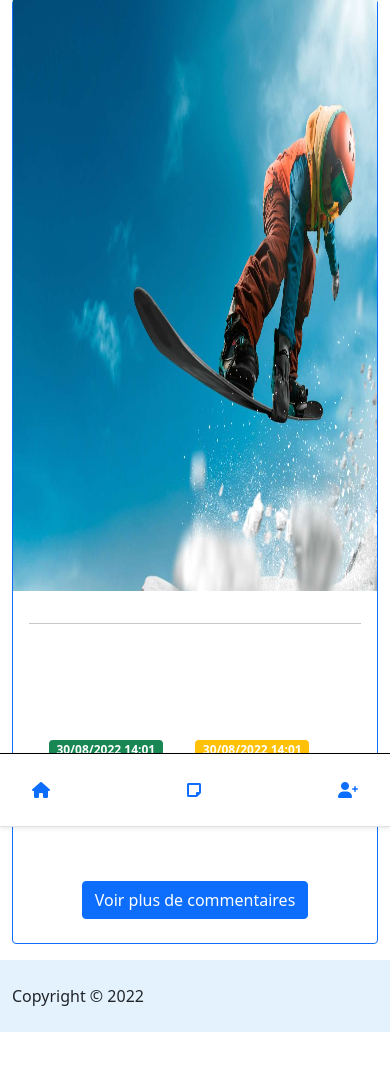
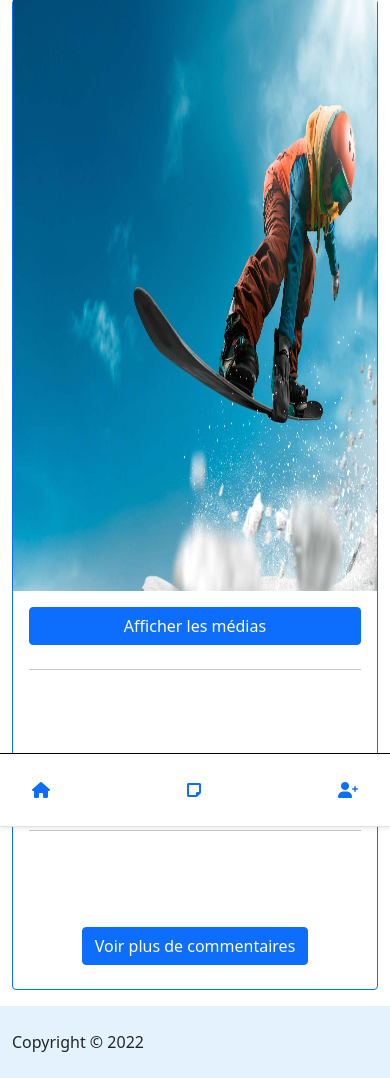
Before and after one commit to chris496/FormationOC2_creer_site_communautaire_snowtricks_symfony, a Symfony app: template templates/tricks/oneTricks.html.twig in a window 390 px wide. Shown: the part 17-1095 px from the top of the page. Before the commit the page ends 1049 px from the top, so only its background shows below. Run offline with Twig, Linux system fonts and the light colour scheme; the template is opened without the code that fills it, so the values that code supplies are empty; some libraries are stand-ins or nearby versions.

Commit message:
🐛 FIX: show/hide médias carrousel

```diff
--- a/public/css/style.css
+++ b/public/css/style.css
@@ -140,6 +140,10 @@ img {
   font-size: 11px;
 }
 
+#btn_display_medias {
+  display: none;
+}
+
 @media (min-width: 768px) {
   .carousel-inner {
     display: flex;
@@ -182,4 +186,8 @@ img {
   .url_phone {
     margin-left: 0px !important;
   }
+
+  #btn_display_medias {
+    display: block;
+  }
 }
--- a/templates/tricks/oneTricks.html.twig
+++ b/templates/tricks/oneTricks.html.twig
@@ -33,7 +33,10 @@
 			</div>
 
 			<div class="card-body">
-				<div class="row test_body">
+				<div class="d-grid gap-2 d-md-block">
+ 					<button id="btn_display_medias" class="btn btn-primary mb-2">Afficher les médias</button>
+				</div>
+				<div id="display_medias" class="row">
 					{% include "tricks/layout/_carousel.html.twig" %}
 				</div>
 				{% include "tricks/layout/_content.html.twig" %}
@@ -105,4 +108,18 @@
 				})
 			})
 		</script>
+
+		<script>
+			let btn_display = document.getElementById("btn_display_medias")
+			let display_medias = document.getElementById("display_medias")
+			btn_display.addEventListener("click", () => {
+				if(getComputedStyle(display_medias).display != "none"){
+					display_medias.style.display = "none"
+					btn_display.innerHTML = "afficher les médias"
+				} else {
+					display_medias.style.display = "block"
+					btn_display.innerHTML = "masquer les médias"
+				}
+			})
+		</script>
 	{% endblock %}
```
